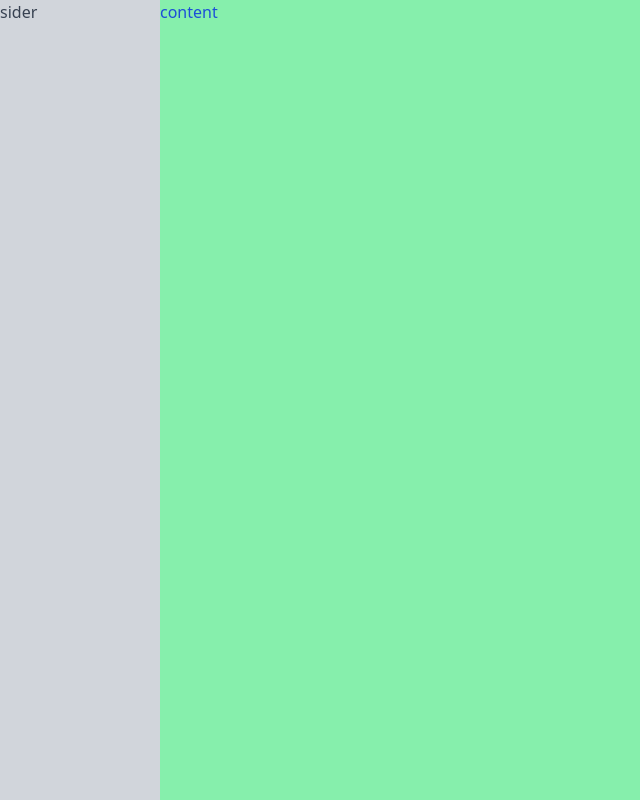
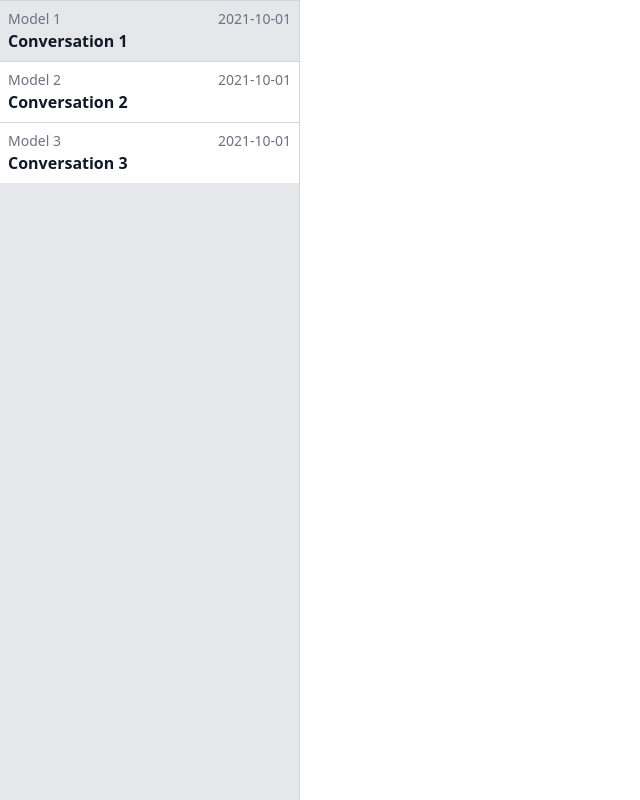
Before and after one commit to MinorN/electron-ai, a Vue app: page / in a window 1280 px wide. Shown: the whole page, without its empty margins (0-640 px from the left). Built offline with nearby package versions, Linux system fonts and the light colour scheme.

Commit message:
feat: 添加路径别名、添加列表组件

```diff
--- a/src/App.vue
+++ b/src/App.vue
@@ -1,8 +1,40 @@
+<script setup lang="ts">
+import { ConversationProps } from '@/types'
+import ConversationList from '@/components/ConversationList.vue'
+
+const items: ConversationProps[] = [
+  {
+    id: 1,
+    title: 'Conversation 1',
+    providerId: 1,
+    selectedModel: 'Model 1',
+    createdAt: '2021-10-01',
+    updatedAt: '2021-10-01',
+  },
+  {
+    id: 2,
+    title: 'Conversation 2',
+    providerId: 1,
+    selectedModel: 'Model 2',
+    createdAt: '2021-10-01',
+    updatedAt: '2021-10-01',
+  },
+  {
+    id: 3,
+    title: 'Conversation 3',
+    providerId: 1,
+    selectedModel: 'Model 3',
+    createdAt: '2021-10-01',
+    updatedAt: '2021-10-01',
+  },
+]
+</script>
+
 <template>
   <div class="flex items-center justify-between h-screen">
-    <div class="bg-gray-300 text-gray-700 w-[10rem] h-full">sider</div>
-    <div class="bg-green-300 text-blue-700 h-full flex-1">content</div>
+    <div class="w-[300px] bg-gray-200 h-full border-r border-gray-300">
+      <ConversationList :items="items" />
+    </div>
+    <div class="h-full flex-1"></div>
   </div>
 </template>
-
-<script setup lang="ts"></script>
--- /dev/null
+++ b/src/components/ConversationList.vue
@@ -0,0 +1,30 @@
+<script setup lang="ts">
+import { ConversationProps } from '@/types'
+
+defineProps<{ items: ConversationProps[] }>()
+</script>
+
+<template>
+  <div class="conversation-list">
+    <div
+      class="item border-gray-300 border-t cursor-pointer bg-white hover:bg-gray-200 p-2"
+      v-for="item in items"
+      :key="item.id"
+    >
+      <a href="#">
+        <div
+          class="flex justify-between items-center text-sm leading-5 text-gray-500"
+        >
+          <span>{{ item.selectedModel }}</span>
+          <span>{{ item.updatedAt }}</span>
+        </div>
+        <h2
+          class="font-bold leading-6 text-gray-900 truncate"
+          :title="item.title"
+        >
+          {{ item.title }}
+        </h2>
+      </a>
+    </div>
+  </div>
+</template>
--- /dev/null
+++ b/src/types.ts
@@ -0,0 +1,8 @@
+export interface ConversationProps {
+  id: number
+  title: string
+  selectedModel: string
+  createdAt: string
+  updatedAt: string
+  providerId: number // 使用的哪个模型
+}
--- a/tsconfig.json
+++ b/tsconfig.json
@@ -8,6 +8,9 @@
     "noImplicitAny": true,
     "sourceMap": true,
     "baseUrl": ".",
+    "paths": {
+      "@/*": ["src/*"]
+    },
     "outDir": "dist",
     "moduleResolution": "node",
     "resolveJsonModule": true
--- a/vite.preload.config.ts
+++ b/vite.preload.config.ts
@@ -1,4 +1,4 @@
-import { defineConfig } from 'vite';
+import { defineConfig } from 'vite'
 
 // https://vitejs.dev/config
-export default defineConfig({});
+export default defineConfig({})
--- a/vite.renderer.config.ts
+++ b/vite.renderer.config.ts
@@ -1,7 +1,13 @@
 import { defineConfig } from 'vite'
 import vue from '@vitejs/plugin-vue'
+import path from 'path'
 
 // https://vitejs.dev/config
 export default defineConfig({
+  resolve: {
+    alias: {
+      '@': path.resolve(__dirname, 'src'),
+    },
+  },
   plugins: [vue()],
 })
```
Also changed, not shown: forge.config.ts (+16 -11 lines).
